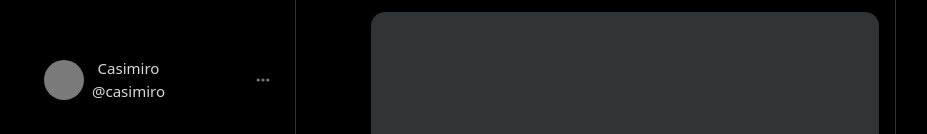
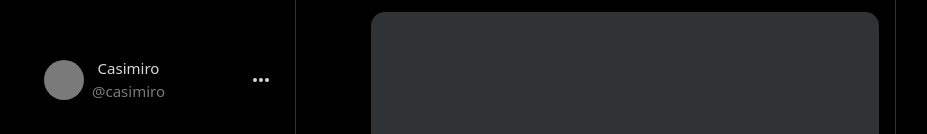
Before and after one commit to BRMicael/Twitter-clone, a Next.js app: page / in a window 1280 px wide. Shown: the part 666-800 px from the top of the page, without its empty margins (182-1109 px from the left). Built offline with nearby package versions, Linux system fonts and the light colour scheme.

Commit message:
finished the MenuBar

```diff
--- a/components/Main/Main.tsx
+++ b/components/Main/Main.tsx
@@ -15,7 +15,7 @@ const Main = () => {
     >
       <header className="z-10 sticky top-0 bg-primary flex items-center text-left pt-2 pr-0 pb-2 pl-3 border-b border-solid border-outline">
         <button className=" p-2 rounded-[50%] outline-0	cursor-pointer hover:bg-twitterDarkHover ">
-          <ArrowLeftIcon className="w-[31px] h-[31px] cursor-pointer fill-gray hover:fill-twitter active:fill-twitter" />
+          <ArrowLeftIcon className="w-[20px] h-[20px] cursor-pointer fill-gray hover:fill-twitter active:fill-twitter" />
         </button>
 
         <div className="ml-4 flex flex-col">
--- a/components/MenuBar/MenuBar.tsx
+++ b/components/MenuBar/MenuBar.tsx
@@ -16,8 +16,8 @@ import Button from "../Button/Button";
 
 const MenuBar = () => {
   return (
-    <section className="hidden vsm:flex flex-col justify-between sticky top-0 left-0 pt-[9px] px-[12px] pb-5 max-h-screen w-[275px] ">
-      {/* aside tag */}
+    <aside className="hidden vsm:flex flex-col justify-between sticky top-0 left-0 pt-[9px] px-[12px] pb-5 max-h-screen xl:w-[275px] ">
+
       <div className="flex flex-col items-center xl:items-start">
         {/* Logo */}
         <button className="containerIcon">
@@ -66,16 +66,16 @@ const MenuBar = () => {
 
           <div className="flex flex-col items-center justify-start ml-2">
             <span className="hidden xl:inline-block text-[15px]">Casimiro</span>
-            <p className="hidden xl:inline-block text-[15px]">@casimiro</p>
+            <p className="hidden xl:inline-block text-[15px] text-gray">@casimiro</p>
           </div>
 
           <div className="hidden xl:flex grow items-end justify-end">
-            <DotsHorizontalIcon className="h-4 w-4 text-gray" />
+            <DotsHorizontalIcon className="h-5 w-5 text-white" />
           </div>
       </div>
 
 
-    </section>
+    </aside>
   );
 };
 
--- /dev/null
+++ b/components/SideBar/SideBar.tsx
@@ -0,0 +1,9 @@
+
+
+export default function Sidebar() {
+  return (
+    <div>
+
+    </div>
+  )
+}
--- a/pages/index.tsx
+++ b/pages/index.tsx
@@ -2,6 +2,7 @@ import type { NextPage } from 'next'
 import Head from 'next/head'
 import Main from '../components/Main/Main'
 import MenuBar from '../components/MenuBar/MenuBar'
+import Sidebar from '../components/SideBar/SideBar'
 
 const Home: NextPage = () => {
   return (
@@ -14,7 +15,7 @@ const Home: NextPage = () => {
 
       <MenuBar />
       <Main />
-
+      <Sidebar />
 
     </div>
   )
--- a/styles/globals.css
+++ b/styles/globals.css
@@ -25,7 +25,7 @@
   }
 
   .containerIcon span {
-    @apply hidden xl:inline-block ml-[19px] text-[19px]
+    @apply hidden xl:inline-block ml-[19px] text-[19px] active:font-bold
   }
 
     .containerIconPerfil {
```
